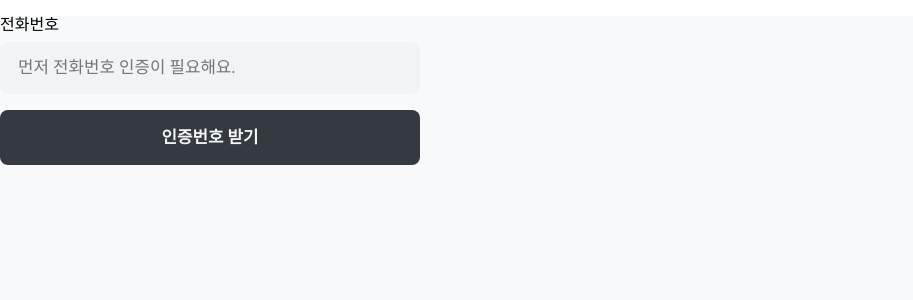
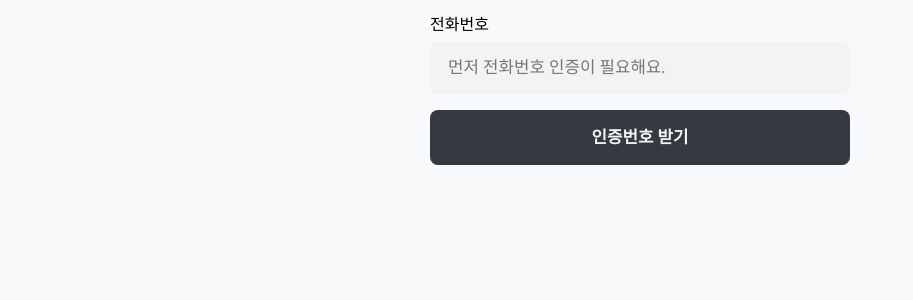
Before and after one commit to ten-thousand/frontend, a Next.js app: page / in a window 1280 px wide. Shown: the top 300 px of the page, without its empty margins (0-913 px from the left). Built offline with nearby package versions, Linux system fonts and the light colour scheme.

Commit message:
Restructure components used in Home

```diff
--- /dev/null
+++ b/components/Home/InvitationStatus.tsx
@@ -0,0 +1,8 @@
+import React from 'react';
+import styled from 'styled-components';
+
+export const InvitationStatus: React.FC = () => {
+  return <Container></Container>;
+};
+
+const Container = styled.div``;
--- a/pages/index.tsx
+++ b/pages/index.tsx
@@ -1,10 +1,13 @@
+import React from 'react';
 import styled from 'styled-components';
 
-import { PhoneAuthForm } from '@/components/PhoneAuth/PhoneAuthForm';
+import { InvitationStatus } from '@/components/Home/InvitationStatus';
+import { PhoneAuthForm } from '@/components/Home/PhoneAuth/PhoneAuthForm';
 
 const Home = () => {
   return (
     <Container>
+      <InvitationStatus />
       <PhoneAuthForm />
     </Container>
   );
@@ -15,4 +18,7 @@ export default Home;
 const Container = styled.div`
   min-height: 100vh;
   background-color: #f8f9fa;
+  display: flex;
+  flex-direction: column;
+  align-items: center;
 `;
```
Also changed, not shown: components/Home/PhoneAuth/Button.ts (renamed from components/PhoneAuth/Button.ts), components/Home/PhoneAuth/Input.tsx (renamed from components/PhoneAuth/Input.tsx), components/Home/PhoneAuth/PhoneAuthForm.tsx (renamed from components/PhoneAuth/PhoneAuthForm.tsx).
